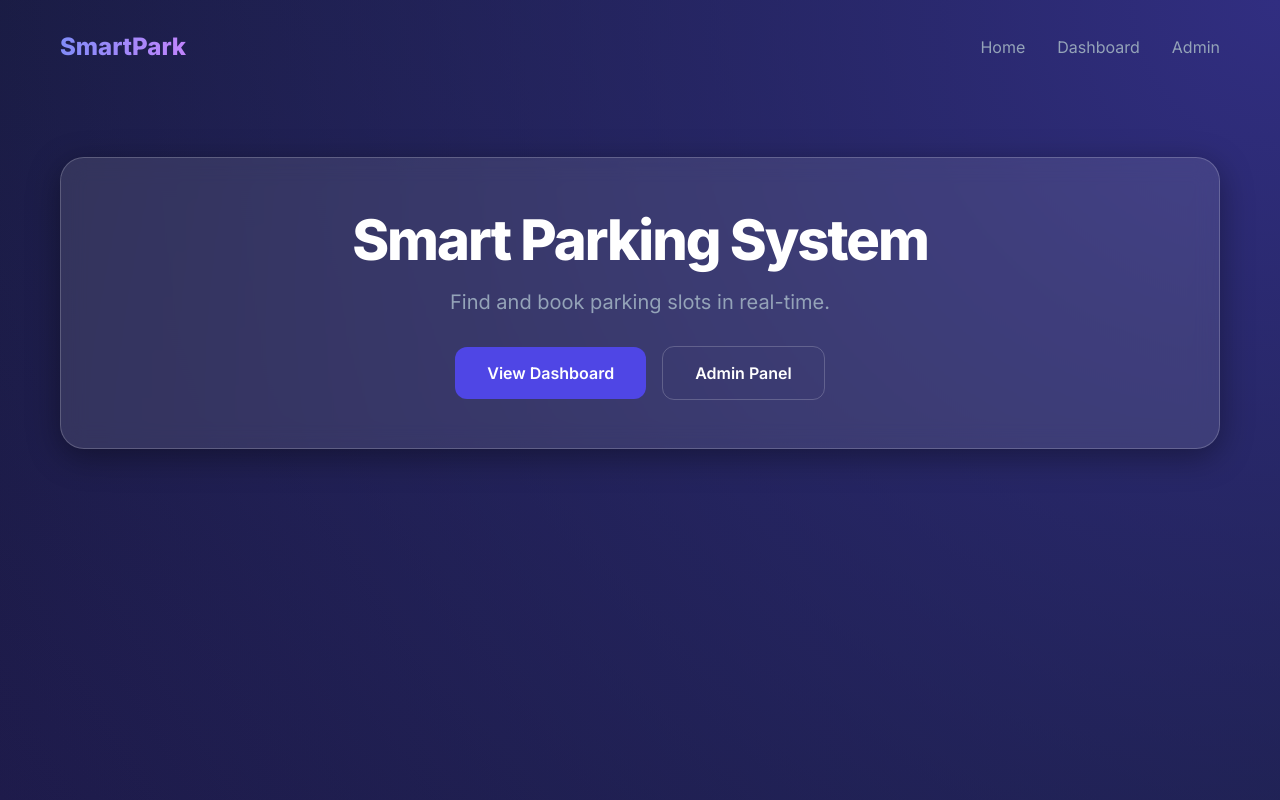
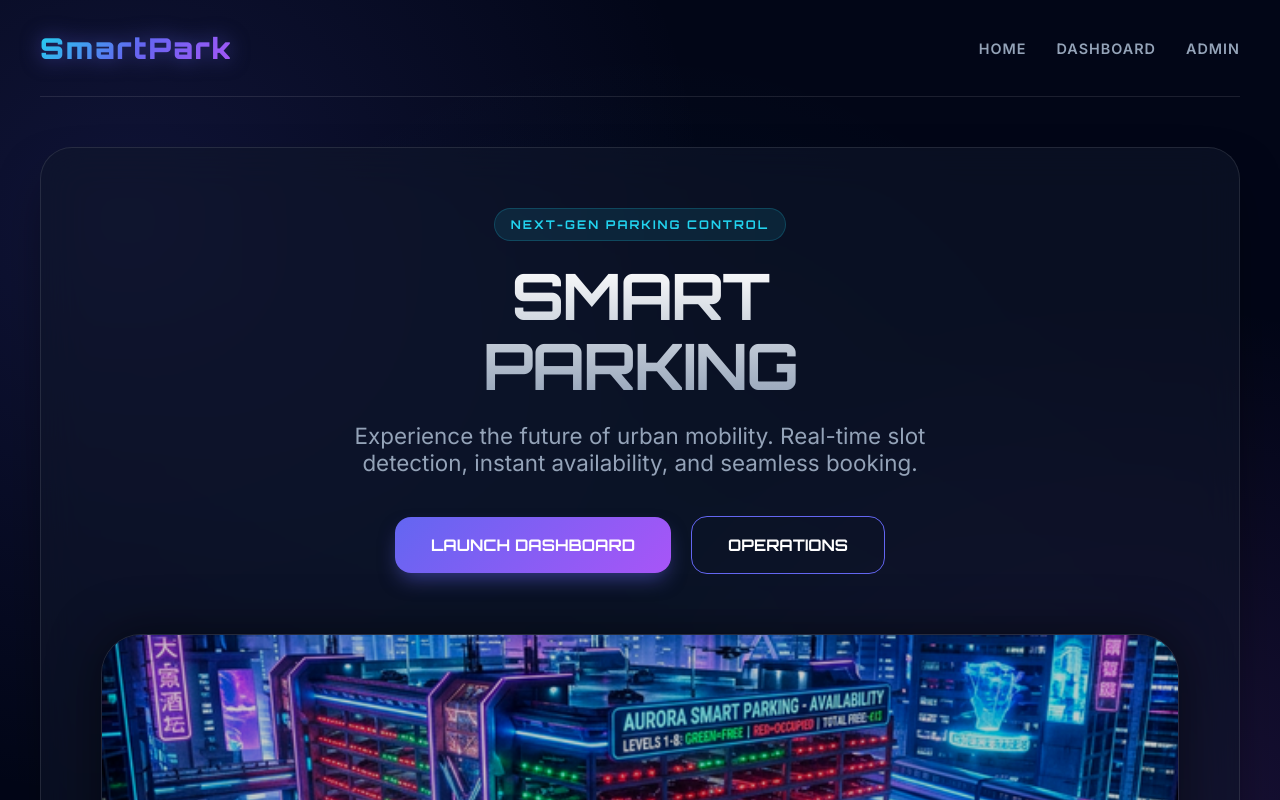
Before and after one commit to nikhil-m-star/Parking, a React (Vite) app in the folder client/: page / in a window 1280 px wide. Shown: the top 800 px of the page. Built offline with nearby package versions, Linux system fonts and the light colour scheme.

Commit message:
UI Overhaul: Vibrant & Futuristic glassmorphism design with Orbitron typography and hero image

```diff
--- a/client/index.html
+++ b/client/index.html
@@ -1,12 +1,20 @@
 <!doctype html>
 <html lang="en">
+
 <head>
   <meta charset="UTF-8" />
   <meta name="viewport" content="width=device-width, initial-scale=1.0" />
   <title>SmartPark - Smart Parking System</title>
+  <link rel="preconnect" href="https://fonts.googleapis.com">
+  <link rel="preconnect" href="https://fonts.gstatic.com" crossorigin>
+  <link
+    href="https://fonts.googleapis.com/css2?family=Inter:wght@300;400;600;800&family=Orbitron:wght@400;700;900&display=swap"
+    rel="stylesheet">
 </head>
+
 <body>
   <div id="root"></div>
   <script type="module" src="/src/main.jsx"></script>
 </body>
+
 </html>
--- a/client/src/App.css
+++ b/client/src/App.css
@@ -1,11 +1,15 @@
-@import url('https://fonts.googleapis.com/css2?family=Inter:wght@400;600;800&display=swap');
-
 :root {
-    --primary: #4f46e5;
-    --secondary: #ec4899;
-    --bg: #0f172a;
-    --glass: rgba(255, 255, 255, 0.1);
-    --glass-border: rgba(255, 255, 255, 0.2);
+    --primary: #6366f1;
+    --primary-glow: rgba(99, 102, 241, 0.5);
+    --secondary: #a855f7;
+    --accent: #22d3ee;
+    --bg-dark: #020617;
+    --card-bg: rgba(15, 23, 42, 0.6);
+    --border-glow: rgba(255, 255, 255, 0.1);
+    --text-main: #f8fafc;
+    --text-dim: #94a3b8;
+    --success: #10b981;
+    --danger: #ef4444;
 }
 
 * {
@@ -16,118 +20,193 @@
 
 body {
     font-family: 'Inter', sans-serif;
-    background-color: var(--bg);
-    color: white;
+    background-color: var(--bg-dark);
+    color: var(--text-main);
     min-height: 100vh;
-    background-image: radial-gradient(circle at top right, #312e81, transparent),
-        radial-gradient(circle at bottom left, #1e1b4b, transparent);
+    overflow-x: hidden;
+    position: relative;
+    background-image:
+        radial-gradient(circle at 10% 20%, rgba(99, 102, 241, 0.15) 0%, transparent 40%),
+        radial-gradient(circle at 90% 80%, rgba(168, 85, 247, 0.15) 0%, transparent 40%),
+        radial-gradient(circle at 50% 50%, rgba(34, 211, 238, 0.05) 0%, transparent 60%);
 }
 
 .app-container {
-    max-width: 1200px;
+    max-width: 1300px;
     margin: 0 auto;
-    padding: 0 20px;
+    padding: 0 40px;
 }
 
 .navbar {
     display: flex;
     justify-content: space-between;
     align-items: center;
-    padding: 2rem 0;
+    padding: 30px 0;
+    border-bottom: 1px solid var(--border-glow);
 }
 
 .logo {
-    font-size: 1.5rem;
-    font-weight: 800;
-    color: white;
+    font-family: 'Orbitron', sans-serif;
+    font-size: 1.8rem;
+    font-weight: 900;
+    letter-spacing: 2px;
+    background: linear-gradient(135deg, var(--accent), var(--primary), var(--secondary));
+    -webkit-background-clip: text;
+    background-clip: text;
+    -webkit-text-fill-color: transparent;
     text-decoration: none;
-    background: linear-gradient(to right, #818cf8, #c084fc);
+    filter: drop-shadow(0 0 10px var(--primary-glow));
+}
+
+.links a {
+    color: var(--text-dim);
+    text-decoration: none;
+    margin-left: 30px;
+    font-size: 0.9rem;
+    font-weight: 600;
+    text-transform: uppercase;
+    letter-spacing: 1px;
+    transition: all 0.3s ease;
+}
+
+.links a:hover {
+    color: var(--accent);
+    text-shadow: 0 0 10px var(--accent);
+}
+
+.glass-card {
+    background: var(--card-bg);
+    backdrop-filter: blur(20px);
+    -webkit-backdrop-filter: blur(20px);
+    border: 1px solid var(--border-glow);
+    border-radius: 32px;
+    padding: 60px;
+    margin-top: 50px;
+    box-shadow: 0 25px 50px -12px rgba(0, 0, 0, 0.5);
+    text-align: center;
+}
+
+h1 {
+    font-family: 'Orbitron', sans-serif;
+    font-size: 4rem;
+    font-weight: 700;
+    margin-bottom: 20px;
+    letter-spacing: -2px;
+    line-height: 1.1;
+    background: linear-gradient(to bottom, #fff, #94a3b8);
     -webkit-background-clip: text;
     background-clip: text;
     -webkit-text-fill-color: transparent;
 }
 
-.links a {
-    color: #94a3b8;
-    text-decoration: none;
-    margin-left: 2rem;
-    transition: color 0.3s;
-}
-
-.links a:hover {
-    color: white;
-}
-
-.glass-card {
-    background: var(--glass);
-    backdrop-filter: blur(12px);
-    -webkit-backdrop-filter: blur(12px);
-    border: 1px solid var(--glass-border);
-    border-radius: 24px;
-    padding: 3rem;
-    margin-top: 4rem;
-    box-shadow: 0 8px 32px 0 rgba(0, 0, 0, 0.37);
-    text-align: center;
-}
-
-h1 {
-    font-size: 3.5rem;
-    margin-bottom: 1rem;
-    letter-spacing: -2px;
-}
-
 p {
-    color: #94a3b8;
+    color: var(--text-dim);
     font-size: 1.25rem;
     margin-bottom: 2rem;
 }
 
+.hero-text {
+    font-size: 1.4rem;
+    margin-bottom: 40px;
+    max-width: 600px;
+    margin-left: auto;
+    margin-right: auto;
+}
+
 .btn {
-    background: var(--primary);
+    font-family: 'Orbitron', sans-serif;
+    background: linear-gradient(135deg, var(--primary), var(--secondary));
     color: white;
-    padding: 1rem 2rem;
-    border-radius: 12px;
+    padding: 18px 36px;
+    border-radius: 16px;
     text-decoration: none;
-    font-weight: 600;
+    font-weight: 700;
     display: inline-block;
-    transition: transform 0.3s, background 0.3s;
+    transition: all 0.4s cubic-bezier(0.175, 0.885, 0.32, 1.275);
+    box-shadow: 0 10px 20px -5px var(--primary-glow);
 }
 
 .btn:hover {
-    transform: translateY(-2px);
-    background: #4338ca;
+    transform: translateY(-5px) scale(1.05);
+    box-shadow: 0 20px 40px -10px var(--primary-glow);
 }
 
 .btn.secondary {
     background: transparent;
-    border: 1px solid var(--glass-border);
-    margin-left: 1rem;
+    border: 1px solid var(--primary);
+    margin-left: 20px;
+    box-shadow: none;
 }
 
 .btn.secondary:hover {
-    background: var(--glass);
+    background: rgba(99, 102, 241, 0.1);
+    box-shadow: 0 0 20px var(--primary-glow);
 }
 
 .slot-grid {
     display: grid;
-    grid-template-columns: repeat(auto-fit, minmax(150px, 1fr));
-    gap: 1rem;
-    margin-top: 2rem;
+    grid-template-columns: repeat(auto-fit, minmax(200px, 1fr));
+    gap: 25px;
+    margin-top: 40px;
 }
 
 .slot {
-    padding: 2rem;
-    border-radius: 16px;
-    font-weight: 600;
-    border: 1px solid var(--glass-border);
+    padding: 40px 20px;
+    border-radius: 24px;
+    font-family: 'Orbitron', sans-serif;
+    font-weight: 700;
+    text-transform: uppercase;
+    letter-spacing: 1px;
+    transition: all 0.3s ease;
+    border: 1px solid transparent;
 }
 
 .slot.free {
-    background: rgba(34, 197, 94, 0.2);
-    color: #4ade80;
+    background: rgba(16, 185, 129, 0.05);
+    border-color: rgba(16, 185, 129, 0.2);
+    color: var(--success);
+}
+
+.slot.free:hover {
+    background: rgba(16, 185, 129, 0.1);
+    box-shadow: 0 0 30px rgba(16, 185, 129, 0.2);
+    transform: scale(1.02);
 }
 
 .slot.occupied {
-    background: rgba(239, 68, 68, 0.2);
-    color: #f87171;
+    background: rgba(239, 68, 68, 0.05);
+    border-color: rgba(239, 68, 68, 0.2);
+    color: var(--danger);
+    opacity: 0.7;
 }
+
+.hero-img-container {
+    margin-top: 60px;
+    border-radius: 40px;
+    overflow: hidden;
+    border: 1px solid var(--border-glow);
+    box-shadow: 0 0 50px rgba(0, 0, 0, 0.5);
+    position: relative;
+}
+
+.hero-img {
+    width: 100%;
+    height: 400px;
+    object-fit: cover;
+    filter: saturate(1.2) brightness(0.8);
+}
+
+.badge {
+    display: inline-block;
+    padding: 8px 16px;
+    border-radius: 100px;
+    background: rgba(34, 211, 238, 0.1);
+    color: var(--accent);
+    font-family: 'Orbitron', sans-serif;
+    font-size: 0.75rem;
+    font-weight: 700;
+    letter-spacing: 2px;
+    text-transform: uppercase;
+    margin-bottom: 20px;
+    border: 1px solid rgba(34, 211, 238, 0.2);
+}
--- a/client/src/App.jsx
+++ b/client/src/App.jsx
@@ -4,11 +4,19 @@ import './App.css';
 
 const Home = () => (
     <div className="glass-card">
-        <h1>Smart Parking System</h1>
-        <p>Find and book parking slots in real-time.</p>
+        <span className="badge">Next-Gen Parking Control</span>
+        <h1>SMART<br />PARKING</h1>
+        <p className="hero-text">Experience the future of urban mobility. Real-time slot detection, instant availability, and seamless booking.</p>
         <div className="nav-buttons">
-            <Link to="/dashboard" className="btn">View Dashboard</Link>
-            <Link to="/admin" className="btn secondary">Admin Panel</Link>
+            <Link to="/dashboard" className="btn">LAUNCH DASHBOARD</Link>
+            <Link to="/admin" className="btn secondary">OPERATIONS</Link>
+        </div>
+        <div className="hero-img-container">
+            <img
+                src="/futuristic_smart_city_parking.png"
+                alt="Futuristic Smart City"
+                className="hero-img"
+            />
         </div>
     </div>
 );
```
Also changed, not shown: client/public/futuristic_smart_city_parking.png (added). Lines whose indentation alone changed are shown as unchanged.
